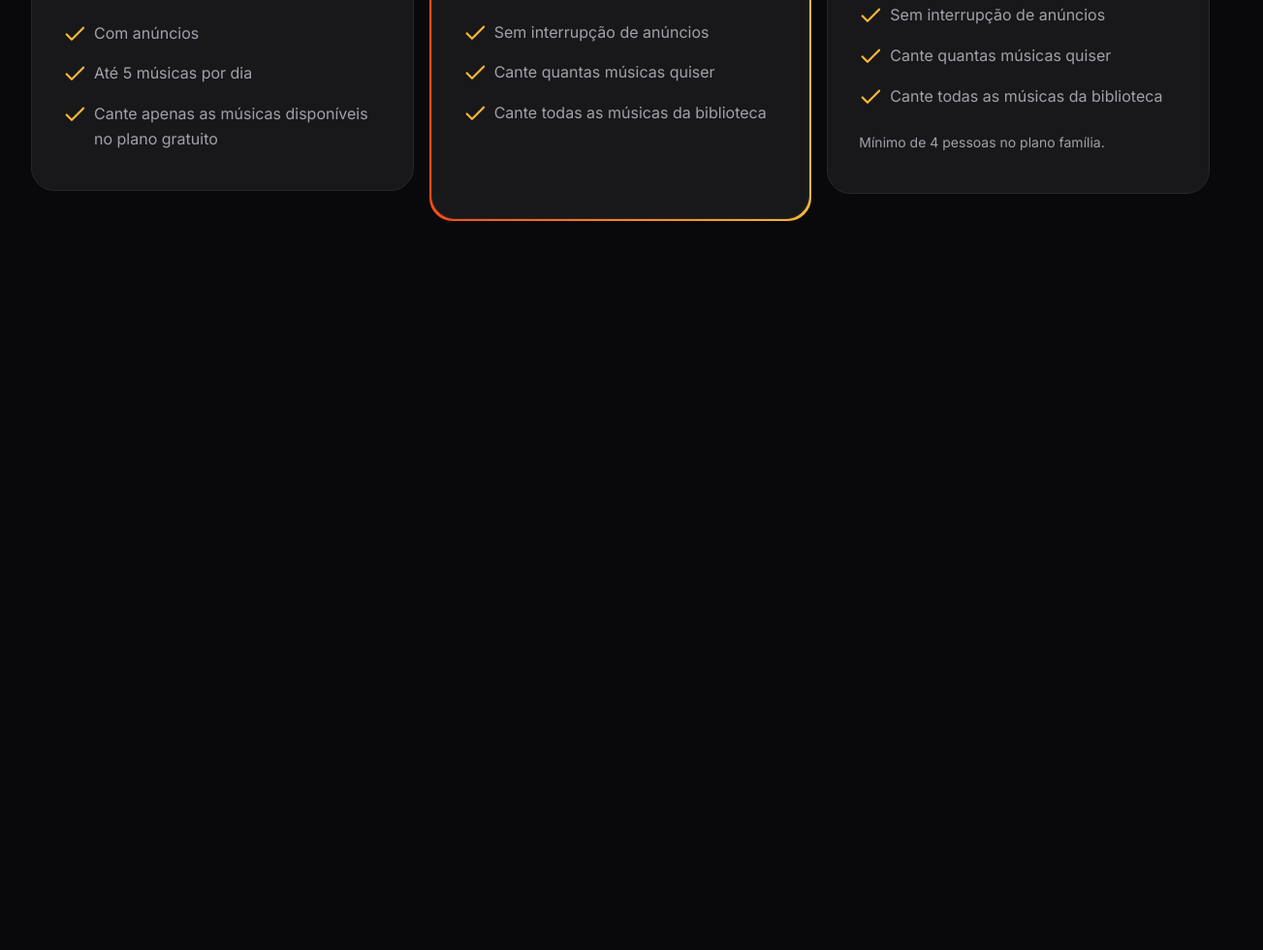
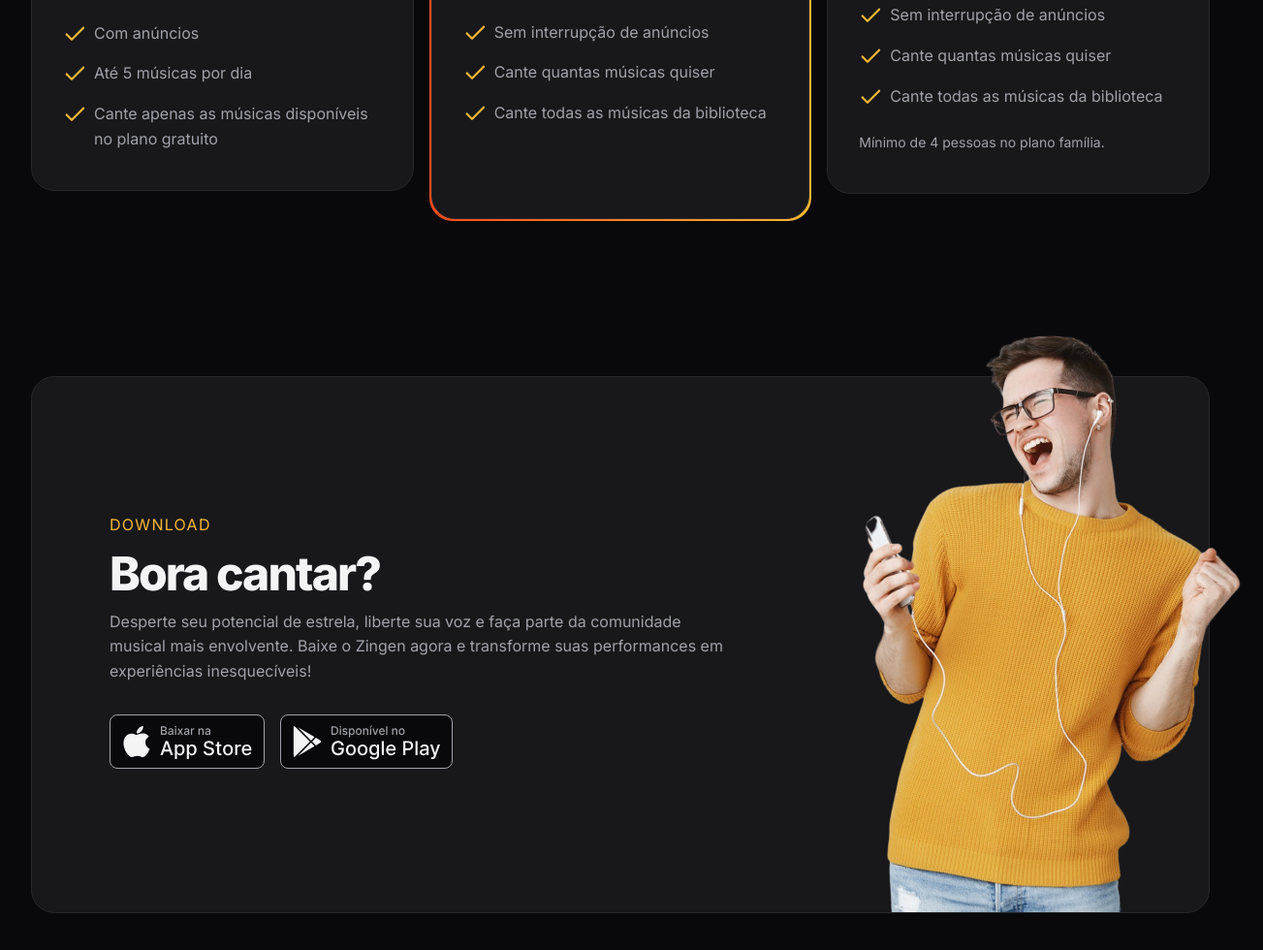
Before and after one commit to abdallahleandro/zingen, a plain HTML site: page index.html in a window 1280 px wide. Shown: the part 3193-4173 px from the top of the page at 97% size, 1303 px wide, since content can reach past the window. Before the commit the page ends 3501 px from the top, so only its background shows below. Drawn offline with Linux system fonts and the light colour scheme.

Commit message:
section download

```diff
--- a/index.html
+++ b/index.html
@@ -173,37 +173,35 @@
       </div>
     </section>
 
+    <section id="download">
+      <div class="container py-xl">
+        <div class="card px-lg items-center">
+          <div>
+            <header>
+              <strong>download</strong>
+              <h2>Bora cantar?</h2>
+            </header>
+            <p>Desperte seu potencial de estrela, liberte sua voz e faça parte da comunidade musical mais envolvente.
+               Baixe o Zingen agora e transforme suas performances em experiências inesquecíveis!</p>
+          </div>
+
+          <img src="assets/rapaz-ouvindo-musica-com-fones-de-ouvido-e-cantando-no-aplicativo-de-karaoke-removebg1.png" alt="Rapaz ouvindo música com fones de ouvido"/>
+
+          <div class="buttons flex gap-1">
+            <a href="#">
+              <img src="assets/button-apple-store.svg" alt="Baixar na Apple Store"/>
+            </a>
+
+            <a href="#">
+              <img src="assets/button-play-store.svg" alt="Baixar na Google Play"/>
+            </a>
+          </div>
+        </div>
+      </div>
+    </section>
 
 
 
 
-
-
-
-
-
-
-
-
-
-
-    <!--<div class="flex gap-1">
-      <a href="#" class="social" aria-label="tiktok"></a>
-      <a href="#" class="social" aria-label="instagram"></a>
-      <a href="#" class="social" aria-label="twitter"></a>
-      <a href="#" class="social" aria-label="discord"></a>
-    </div>
-
-    <div class="flex gap-1">
-      <a href="#" class="btn btn-sm">Label</a>
-      <a href="#" class="btn btn-md">Label</a>
-      <button href="#" class="btn btn-lg">Label</button>
-    </div>
-
-    <div class="flex gap-1">
-      <a aria-label="Label" href="#" class="btn btn-sm"></a>
-      <a aria-label="Label" href="#" class="btn btn-md"></a>
-      <button aria-label="Label" href="#" class="btn btn-lg"></button>
-    </div> -->
   </body>
 </html>
--- /dev/null
+++ b/styles/download.css
@@ -0,0 +1,31 @@
+#download {
+  .card {
+    padding: 3rem 1.5rem 15rem;
+    position: relative;
+    & > img {
+      width: 14.5rem;
+      position: absolute;
+      bottom: 0;
+      right: -3.5rem;
+    }
+  }
+
+  .buttons {
+    flex-wrap: wrap;
+    margin-top: 2rem;
+  }
+
+  @media (width >= 80em) {
+    .card {
+      padding: 8.75rem 5rem;
+
+      & > div:nth-child(1) {
+        max-width: 40rem;
+      }
+
+      & > img {
+        width: 29.125rem;
+      }
+    }
+  }
+}
--- a/styles/global.css
+++ b/styles/global.css
@@ -45,6 +45,8 @@
     font-size: var(--fs-base);
     line-height: 1.6;
     color: var(--text-color-primary);
+
+    overflow-x: hidden;
 }
 
 body {
--- a/styles/index.css
+++ b/styles/index.css
@@ -9,3 +9,4 @@
 @import url(cards.css);
 @import url(features.css) (width >= 80rem);
 @import url(pricing.css);
+@import url(download.css);
```
Also changed, not shown: assets/button-apple-store.svg (added), assets/button-play-store.svg (added), assets/rapaz-ouvindo-musica-com-fones-de-ouvido-e-cantando-no-aplicativo-de-karaoke-removebg1.png (renamed from assets/rapaz-ouvindo-musica-com-fones-de-ouvido-e-cantando-no-aplicativo-de-karaoke-removebg 1.png).
